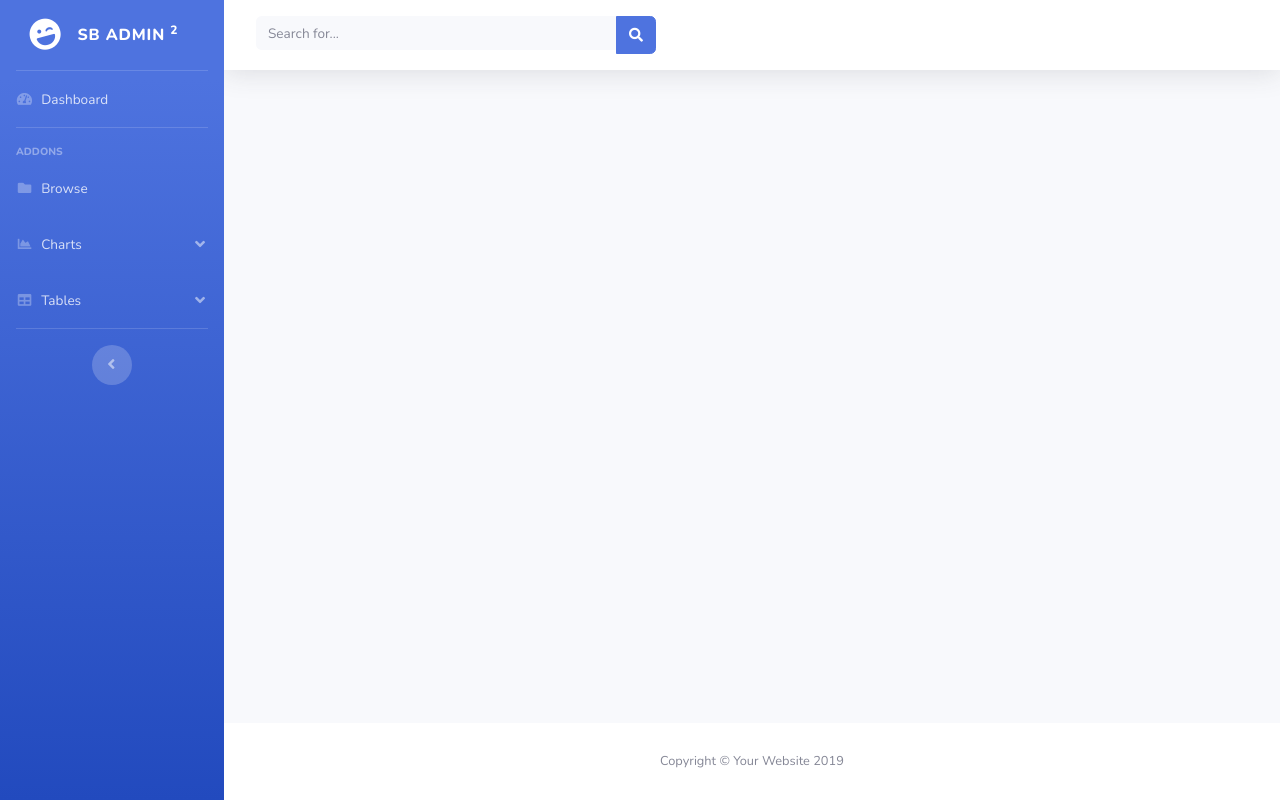
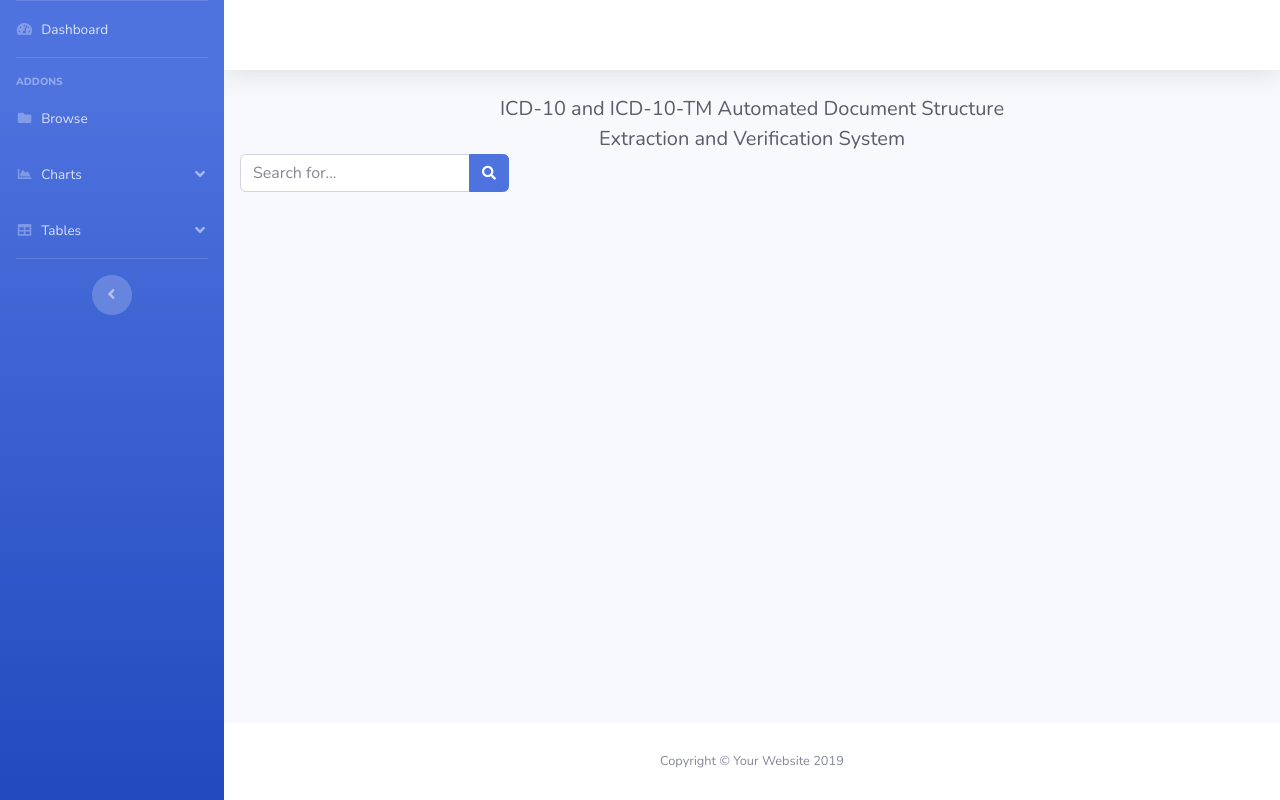
Before and after one commit to SornsirilNon/K4ThaiHealth-Project, a PHP site: page /blank.html in a window 1280 px wide. Run offline with PHP 8.4, Linux system fonts and the light colour scheme.

Commit message:
Slide Bar by Jamie

```diff
--- a/ICD10_Browser-master/blank.html
+++ b/ICD10_Browser-master/blank.html
@@ -27,14 +27,6 @@
 
     <!-- Sidebar -->
     <ul class="navbar-nav bg-gradient-primary sidebar sidebar-dark accordion" id="accordionSidebar">
-
-      <!-- Sidebar - Brand -->
-      <a class="sidebar-brand d-flex align-items-center justify-content-center" href="index.php">
-        <div class="sidebar-brand-icon rotate-n-15">
-          <i class="fas fa-laugh-wink"></i>
-        </div>
-        <div class="sidebar-brand-text mx-3">SB Admin <sup>2</sup></div>
-      </a>
 
       <!-- Divider -->
       <hr class="sidebar-divider my-0">
@@ -163,8 +155,18 @@
       <div id="content">
 
         <!-- Topbar -->
-        <nav class="navbar navbar-expand navbar-light bg-white topbar mb-4 static-top shadow">
+        <nav class="navbar navbar-expand navbar-light bg-white topbar mb-4 static-top shadow"></nav>
 
+          <!-- Topbar Navbar -->
+          <ul class="navbar-nav ml-auto">
+
+        <!-- Begin Page Content -->
+            <div class="text-center">
+                <a class="lead text-gray-800 mb-5">ICD-10 and ICD-10-TM Automated Document Structure</a><br>
+                <a class="lead text-gray-800 mb-5">Extraction and Verification System</a>
+            </div>
+
+            <div class="d-flex justify-content-center">
           <!-- Sidebar Toggle (Topbar) -->
           <button id="sidebarToggleTop" class="btn btn-link d-md-none rounded-circle mr-3">
               <i class="fa fa-bars"></i>
@@ -173,7 +175,7 @@
             <form class="d-none d-sm-inline-block form-inline mr-auto ml-md-3 my-2 my-md-0 mw-100 navbar-search">
               <div class="input-group">
 
-              <input type="text" class="form-control bg-light border-0 small" placeholder="Search for..." aria-label="Search" aria-describedby="basic-addon2">
+                <input type="text" class="form-control bg-white border-1 small" placeholder="Search for..." aria-label="Search" aria-describedby="basic-addon2">
                 <div class="input-group-append">
                   <button class="btn btn-primary" type="button">
                     <i class="fas fa-search fa-sm"></i>
@@ -182,8 +184,6 @@
               </div>
             </form>
 
-          <!-- Topbar Navbar -->
-          <ul class="navbar-nav ml-auto">
 
             <!-- Nav Item - Search Dropdown (Visible Only XS) -->
             <li class="nav-item dropdown no-arrow d-sm-none">
@@ -204,154 +204,6 @@
                   </form>
                 </div>
               </li>
-
-            <!-- Nav Item - Alerts -->
-            <!--li class="nav-item dropdown no-arrow mx-1">
-              <a class="nav-link dropdown-toggle" href="#" id="alertsDropdown" role="button" data-toggle="dropdown" aria-haspopup="true" aria-expanded="false">
-                <i class="fas fa-bell fa-fw"></i-->
-                <!-- Counter - Alerts -->
-                <!--span class="badge badge-danger badge-counter">3+</span>
-              </a-->
-
-              <!-- Dropdown - Alerts -->
-              <!--div class="dropdown-list dropdown-menu dropdown-menu-right shadow animated--grow-in" aria-labelledby="alertsDropdown">
-                <h6 class="dropdown-header">
-                  Alerts Center
-                </h6>
-                <a class="dropdown-item d-flex align-items-center" href="#">
-                  <div class="mr-3">
-                    <div class="icon-circle bg-primary">
-                      <i class="fas fa-file-alt text-white"></i>
-                    </div>
-                  </div>
-                  <div>
-                    <div class="small text-gray-500">December 12, 2019</div>
-                    <span class="font-weight-bold">A new monthly report is ready to download!</span>
-                  </div>
-                </a>
-                <a class="dropdown-item d-flex align-items-center" href="#">
-                  <div class="mr-3">
-                    <div class="icon-circle bg-success">
-                      <i class="fas fa-donate text-white"></i>
-                    </div>
-                  </div>
-                  <div>
-                    <div class="small text-gray-500">December 7, 2019</div>
-                    $290.29 has been deposited into your account!
-                  </div>
-                </a>
-                <a class="dropdown-item d-flex align-items-center" href="#">
-                  <div class="mr-3">
-                    <div class="icon-circle bg-warning">
-                      <i class="fas fa-exclamation-triangle text-white"></i>
-                    </div>
-                  </div>
-                  <div>
-                    <div class="small text-gray-500">December 2, 2019</div>
-                    Spending Alert: We've noticed unusually high spending for your account.
-                  </div>
-                </a>
-                <a class="dropdown-item text-center small text-gray-500" href="#">Show All Alerts</a>
-              </div>
-            </li-->
-
-            <!-- Nav Item - Messages -->
-            <!--li class="nav-item dropdown no-arrow mx-1">
-              <a class="nav-link dropdown-toggle" href="#" id="messagesDropdown" role="button" data-toggle="dropdown" aria-haspopup="true" aria-expanded="false">
-                <i class="fas fa-envelope fa-fw"></i-->
-                <!-- Counter - Messages -->
-                <!--span class="badge badge-danger badge-counter">7</span>
-              </a-->
-              <!-- Dropdown - Messages -->
-              <!--div class="dropdown-list dropdown-menu dropdown-menu-right shadow animated--grow-in" aria-labelledby="messagesDropdown">
-                <h6 class="dropdown-header">
-                  Message Center
-                </h6>
-                <a class="dropdown-item d-flex align-items-center" href="#">
-                  <div class="dropdown-list-image mr-3">
-                    <img class="rounded-circle" src="https://source.unsplash.com/fn_BT9fwg_E/60x60" alt="">
-                    <div class="status-indicator bg-success"></div>
-                  </div>
-                  <div class="font-weight-bold">
-                    <div class="text-truncate">Hi there! I am wondering if you can help me with a problem I've been having.</div>
-                    <div class="small text-gray-500">Emily Fowler · 58m</div>
-                  </div>
-                </a>
-                <a class="dropdown-item d-flex align-items-center" href="#">
-                  <div class="dropdown-list-image mr-3">
-                    <img class="rounded-circle" src="https://source.unsplash.com/AU4VPcFN4LE/60x60" alt="">
-                    <div class="status-indicator"></div>
-                  </div>
-                  <div>
-                    <div class="text-truncate">I have the photos that you ordered last month, how would you like them sent to you?</div>
-                    <div class="small text-gray-500">Jae Chun · 1d</div>
-                  </div>
-                </a>
-                <a class="dropdown-item d-flex align-items-center" href="#">
-                  <div class="dropdown-list-image mr-3">
-                    <img class="rounded-circle" src="https://source.unsplash.com/CS2uCrpNzJY/60x60" alt="">
-                    <div class="status-indicator bg-warning"></div>
-                  </div>
-                  <div>
-                    <div class="text-truncate">Last month's report looks great, I am very happy with the progress so far, keep up the good work!</div>
-                    <div class="small text-gray-500">Morgan Alvarez · 2d</div>
-                  </div>
-                </a>
-                <a class="dropdown-item d-flex align-items-center" href="#">
-                  <div class="dropdown-list-image mr-3">
-                    <img class="rounded-circle" src="https://source.unsplash.com/Mv9hjnEUHR4/60x60" alt="">
-                    <div class="status-indicator bg-success"></div>
-                  </div>
-                  <div>
-                    <div class="text-truncate">Am I a good boy? The reason I ask is because someone told me that people say this to all dogs, even if they aren't good...</div>
-                    <div class="small text-gray-500">Chicken the Dog · 2w</div>
-                  </div>
-                </a>
-                <a class="dropdown-item text-center small text-gray-500" href="#">Read More Messages</a>
-              </div>
-            </li>
-
-            <div class="topbar-divider d-none d-sm-block"></div-->
-
-            <!-- Nav Item - User Information -->
-            <!--li class="nav-item dropdown no-arrow">
-              <a class="nav-link dropdown-toggle" href="#" id="userDropdown" role="button" data-toggle="dropdown" aria-haspopup="true" aria-expanded="false">
-                <span class="mr-2 d-none d-lg-inline text-gray-600 small">Valerie Luna</span>
-                <img class="img-profile rounded-circle" src="https://source.unsplash.com/QAB-WJcbgJk/60x60">
-              </a-->
-              <!-- Dropdown - User Information -->
-              <!--div class="dropdown-menu dropdown-menu-right shadow animated--grow-in" aria-labelledby="userDropdown">
-                <a class="dropdown-item" href="#">
-                  <i class="fas fa-user fa-sm fa-fw mr-2 text-gray-400"></i>
-                  Profile
-                </a>
-                <a class="dropdown-item" href="#">
-                  <i class="fas fa-cogs fa-sm fa-fw mr-2 text-gray-400"></i>
-                  Settings
-                </a>
-                <a class="dropdown-item" href="#">
-                  <i class="fas fa-list fa-sm fa-fw mr-2 text-gray-400"></i>
-                  Activity Log
-                </a>
-                <div class="dropdown-divider"></div>
-                <a class="dropdown-item" href="#" data-toggle="modal" data-target="#logoutModal">
-                  <i class="fas fa-sign-out-alt fa-sm fa-fw mr-2 text-gray-400"></i>
-                  Logout
-                </a>
-              </div>
-            </li>
-
-          </ul>
-
-        </nav-->
-        <!-- End of Topbar -->
-
-        <!-- Begin Page Content -->
-        <div class="container-fluid">
-
-          <!-- Page Heading -->
-          <!--h1 class="h3 mb-4 text-gray-800">Blank Page</h1-->
-
         </div>
         <!-- /.container-fluid -->
 
```
Also changed, not shown: ICD10_Browser-master/charts.html (+22 -0 lines), ICD10_Browser-master/tablesBlock.php (+21 -0 lines), ICD10_Browser-master/tablesCategory.php (+21 -0 lines), ICD10_Browser-master/tablesChapter.php (+21 -0 lines), ICD10_Browser-master/tablesSubCategory.php (+21 -0 lines). Lines whose indentation alone changed are shown as unchanged.
